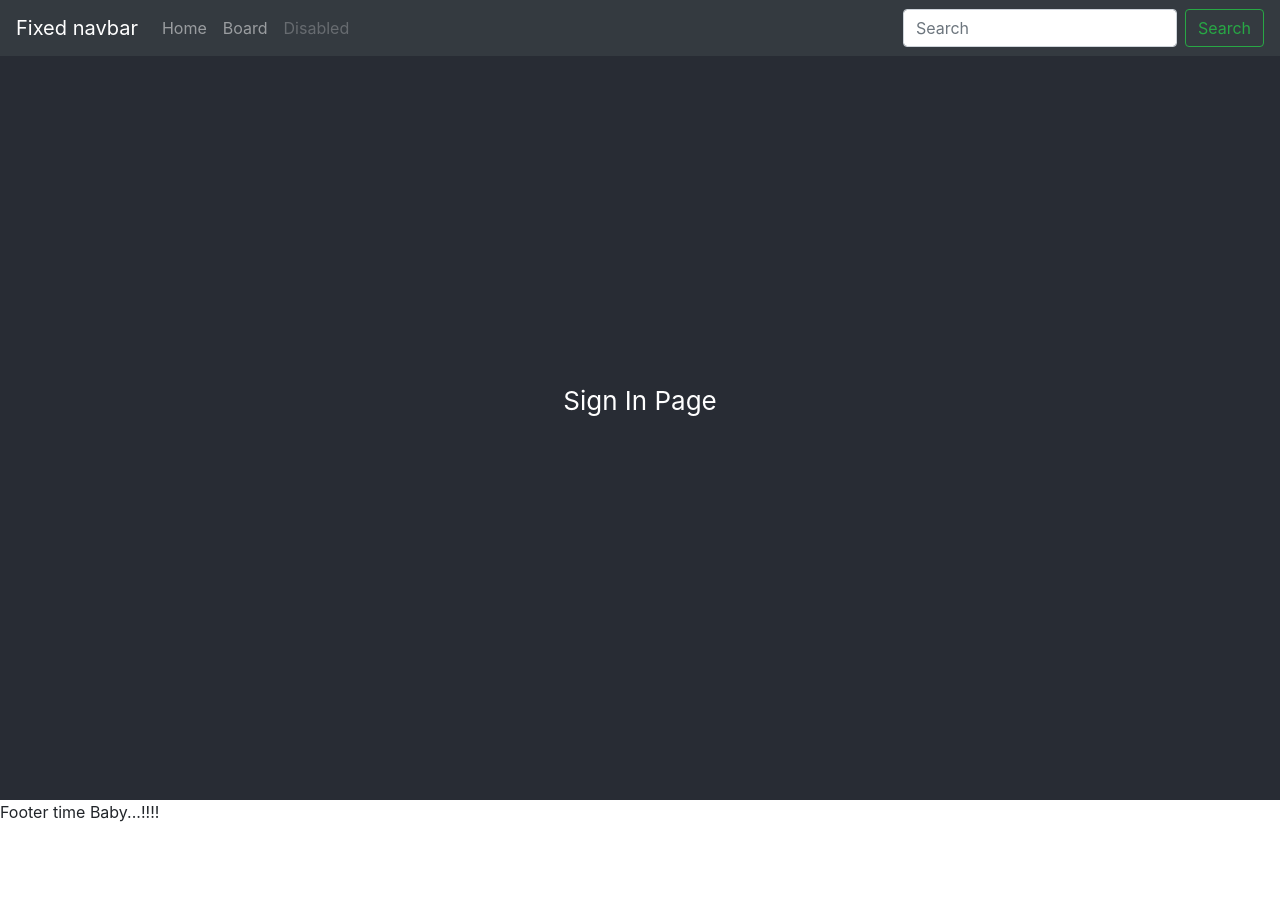
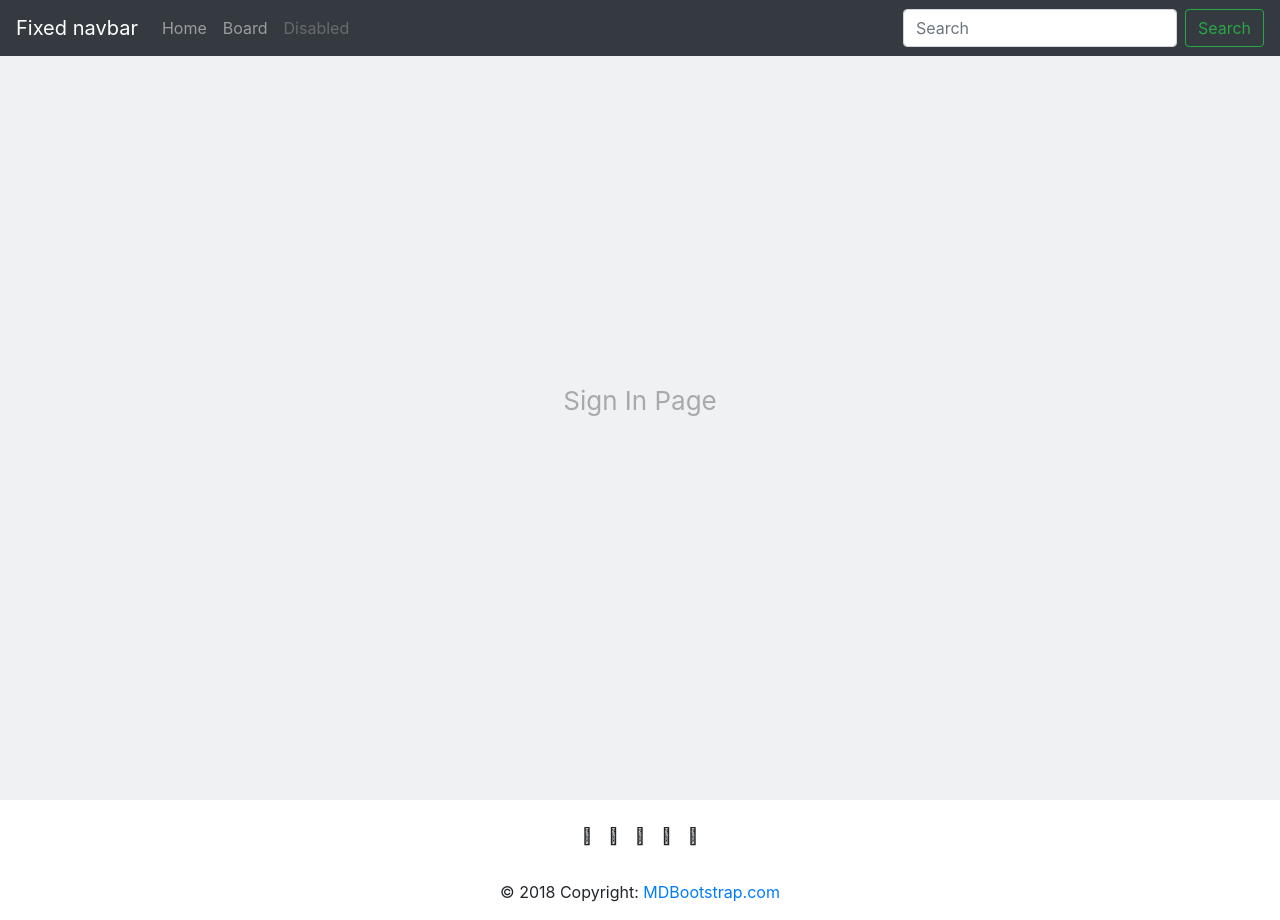
Before and after one commit to MarkSchemmer/Advanced-todo-app, a React (Create React App) app in the folder todo-app/: page / in a window 1280 px wide. Before the commit the page ends 824 px from the top, so only its background shows below. Built offline with nearby package versions, Linux system fonts and the light colour scheme.

Commit message:
setting up footer in footer component

```diff
--- a/todo-app/package.json
+++ b/todo-app/package.json
@@ -42,5 +42,8 @@
     "not dead",
     "not ie <= 11",
     "not op_mini all"
-  ]
+  ],
+  "devDependencies": {
+    "@fortawesome/fontawesome-free": "^5.7.2"
+  }
 }
--- a/todo-app/src/components/Connector/Connector.tsx
+++ b/todo-app/src/components/Connector/Connector.tsx
@@ -8,6 +8,7 @@ import SignInPage from "../../containers/SignInPage/SignInPage";
 import PageNotFound from "../PageNotFound/PageNotFound";
 
 import "./css-scss/Connector.css";
+import "@fortawesome/fontawesome-free/css/fontawesome.css";
 
 class Connector extends React.Component {
     render () {
--- a/todo-app/src/components/Connector/css-scss/Connector.css
+++ b/todo-app/src/components/Connector/css-scss/Connector.css
@@ -1,5 +1,5 @@
 .App-header {
-  background-color: #282c34;
+  background-color: #eff1f3;
   min-height: 100vh;
   display: -webkit-box;
   display: -ms-flexbox;
@@ -15,6 +15,6 @@
       -ms-flex-pack: center;
           justify-content: center;
   font-size: calc(10px + 2vmin);
-  color: white;
+  color: darkgrey;
 }
 /*# sourceMappingURL=Connector.css.map */
--- a/todo-app/src/components/Connector/css-scss/Connector.scss
+++ b/todo-app/src/components/Connector/css-scss/Connector.scss
@@ -1,10 +1,10 @@
 .App-header {
-    background-color: #282c34;
+    background-color: #eff1f3;
     min-height: 100vh;
     display: flex;
     flex-direction: column;
     align-items: center;
     justify-content: center;
     font-size: calc(10px + 2vmin);
-    color: white;
+    color: darkgrey;
   }
--- a/todo-app/src/components/Footer/Footer.tsx
+++ b/todo-app/src/components/Footer/Footer.tsx
@@ -5,9 +5,52 @@ import "./css-scss/Header.css";
 class Footer extends React.Component {
     render() {
         return (
-            <div>
-                Footer time Baby...!!!!
-            </div>
+
+            <footer className="page-footer font-small special-color-dark pt-4">
+
+
+                <div className="container">
+
+
+                  <ul className="list-unstyled list-inline text-center">
+                    <li className="list-inline-item">
+                      <a className="btn-floating btn-fb mx-1">
+                        <i className="fab fa-facebook-f"> </i>
+                      </a>
+                    </li>
+                    <li className="list-inline-item">
+                      <a className="btn-floating btn-tw mx-1">
+                      <i className="fab fa-twitter-square"></i>
+                      </a>
+                    </li>
+                    <li className="list-inline-item">
+                      <a className="btn-floating btn-gplus mx-1">
+                        <i className="fab fa-google-plus-g"> </i>
+                      </a>
+                    </li>
+                    <li className="list-inline-item">
+                      <a className="btn-floating btn-li mx-1">
+                        <i className="fab fa-linkedin-in"> </i>
+                      </a>
+                    </li>
+                    <li className="list-inline-item">
+                      <a className="btn-floating btn-dribbble mx-1">
+                        <i className="fab fa-dribbble"> </i>
+                      </a>
+                    </li>
+                  </ul>
+
+
+                </div>
+
+
+
+                <div className="footer-copyright text-center py-3">© 2018 Copyright:
+                  <a href="https://mdbootstrap.com/education/bootstrap/"> MDBootstrap.com</a>
+                </div>
+
+
+              </footer>
         );
     }
 }
--- a/todo-app/src/containers/BoardPage/css-scss/BoardPage.css
+++ b/todo-app/src/containers/BoardPage/css-scss/BoardPage.css
@@ -1,6 +1 @@
 /* No CSS *//*# sourceMappingURL=BoardPage.css.map */
-
-
-div{
-    float:clear;
-}
```
Also changed, not shown: 2 other files (tests, documents, lock files or other folders).
